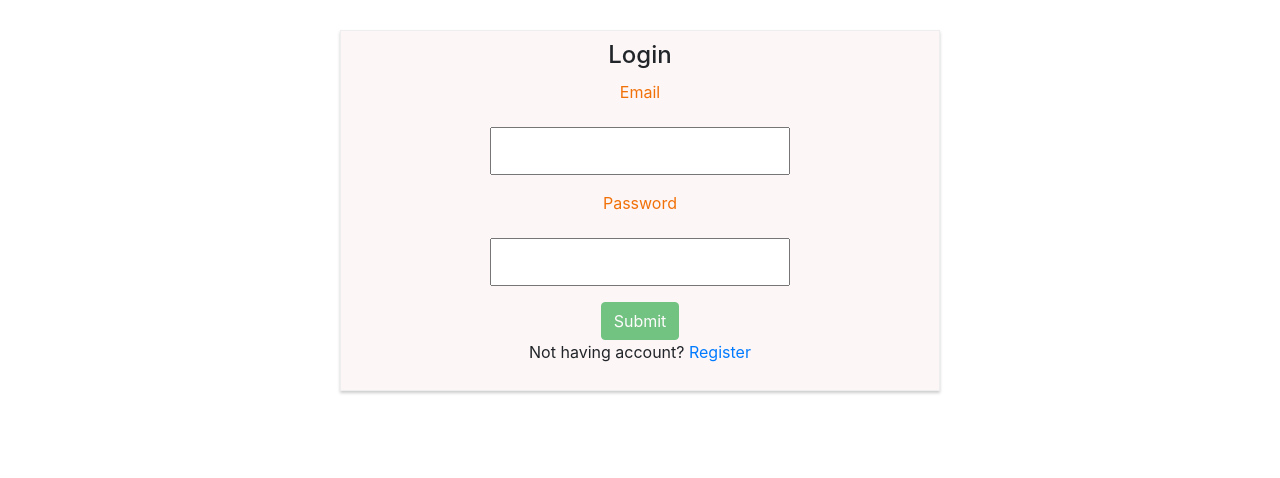
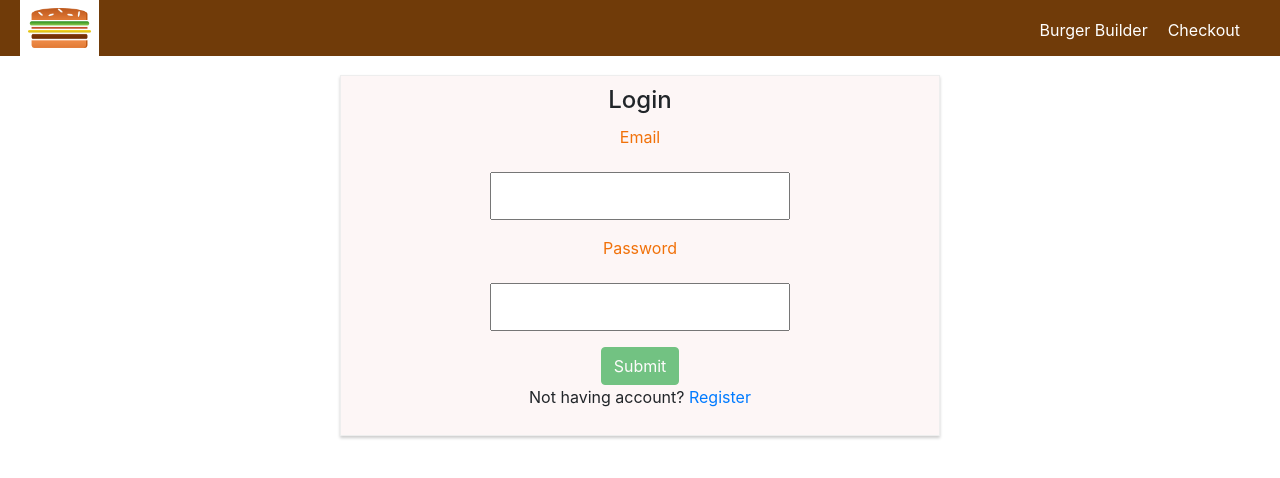
Before and after one commit to Prat99/react-burger-builder, a React app: page / in a window 1280 px wide. Shown: the top 478 px of the page. Built offline with nearby package versions, Linux system fonts and the light colour scheme.

Commit message:
auth error fixed still need to revamp login func

```diff
--- a/src/App.js
+++ b/src/App.js
@@ -12,26 +12,28 @@ import Logout from './containers/Auth/Logout/Logout';
 
 class App extends Component {
   render() {
-    let lay = null;
-    if (!this.props.isAuthenticated) {
-      lay = <AuthLayout >
-        <Switch>
-          <Route path='/' exact component={Auth}></Route>
-        </Switch>
-      </AuthLayout>
-    } else if (this.props.isAuthenticated) {
-      lay = <Layout>
-        <Switch>
+
+    // if (!this.props.isAuthenticated) {
+    //   console.log('inside unauthenticated');
+    //   lay = <AuthLayout >
+    //     <Switch>
+    //       <Route path='/' exact component={Auth}></Route>
+    //     </Switch>
+    //   </AuthLayout>
+    // } else if (this.props.isAuthenticated) {
+      let routes = (<Switch>
           <Route path='/checkout' exact component={Checkout}></Route>
-          <Route path='/burger-builder' exact component={BurgerBuilder}></Route>
           <Route path='/thankyou' exact component={Thankyou}></Route>
           <Route path='/logout' exact component={Logout}></Route>
-        </Switch>
-      </Layout>
-    }
+          <Route path='/burger' exact component={BurgerBuilder}></Route>
+          <Route path='/' exact component={Auth}></Route>
+        </Switch>)
+   // }
     return (
       <div>
-        {lay}
+       <Layout>
+         {routes}
+       </Layout>
       </div>
     );
   }
@@ -44,4 +46,5 @@ const mapStateToProps = state => {
   }
 }
 
-export default connect(mapStateToProps)(App);
+//export default connect(mapStateToProps)(App);
+export default App;
--- a/src/components/AuthForm/AuthForm.css
+++ b/src/components/AuthForm/AuthForm.css
@@ -1,7 +1,7 @@
 .AuthForm {
     width: 100%;
     max-width:600px;
-    margin: 30px auto;
+    margin: 75px auto;
     text-align: center;
     background-color: #fdf6f6;
     padding: 10px;
--- a/src/components/AuthForm/AuthForm.js
+++ b/src/components/AuthForm/AuthForm.js
@@ -3,7 +3,7 @@ import Aux from '../../hoc/Aux';
 import Input from '../ui/Input/Input';
 import classes from './AuthForm.css';
 const AuthForm = (props) => {
-    console.log('complete props in auth form', props);
+   // console.log('complete props in auth form', props);
     let form = '';
     if (props.formType === 'login') {
         form = <Aux>
--- a/src/components/Navigation/NavigationItems/NavigationItems.js
+++ b/src/components/Navigation/NavigationItems/NavigationItems.js
@@ -5,7 +5,7 @@ const NavigationItems = (props) => {
     return (
         <div className={classes.NavigationItems}>
             <ul>
-                <li><Link to='/burger-builder'>Burger Builder</Link></li>
+                <li><Link to='/burger'>Burger Builder</Link></li>
                 <li><Link to='/checkout'>Checkout</Link></li>
                 {props.isAuth ? <li ><Link to='/logout'>logout</Link></li> : null}
             </ul>
--- a/src/containers/Auth/Auth.js
+++ b/src/containers/Auth/Auth.js
@@ -54,19 +54,15 @@ class Auth extends Component {
 
   checkValidty(rules, value) {
     let isValid = false;
-
     if (rules.required) {
       isValid = value.trim() !== "";
     }
-
     if (rules.regex) {
       isValid = rules.regex.test(value) && isValid;
     }
-
     if (rules.minLength) {
       isValid = value.length > rules.minLength && isValid;
     }
-
     return isValid;
   }
 
@@ -111,7 +107,7 @@ class Auth extends Component {
   loginBtnHandler = () => {
     const authState = { ...this.state };
     const loginData = { ...this.state.loginForm };
-    console.log("authState", authState);
+    //console.log("authState", authState);
     if (authState.type === "register")
       this.props.onAuthRegister(
         loginData.email.config.value,
@@ -122,18 +118,31 @@ class Auth extends Component {
         loginData.email.config.value,
         loginData.password.config.value
       );
-    if (this.props.token && !this.error) {
-      console.log(this.props.token);
-      localStorage.setItem("token", this.props.token);
-    }
   };
 
+  // componentDidUpdate() {
+  //   console.log('inside auth component did mount');
+  //   if(this.props.error) {
+  //     alert('some error occured', this.props.error)
+  //   }
+  //   if(this.props.token && !this.props.showLoader && !this.props.error) {
+  //     localStorage.setItem('token', this.props.token);
+  //     this.props.history.push('/burger');
+  //   }
+  // }
+
+
   render() {
-      console.log('!!!!!!!!!!!',this.props);
     let authForm = "";
     if (this.props.showLoader) {
       authForm = <Spinner />;
-    } else {
+    }
+    let authLogin = null;
+    if(this.props.isAuthenticated) {
+      localStorage.setItem('token', this.props.token);
+      authLogin = <Redirect to='/burger' />
+    }
+     else {
       authForm = (
         <AuthForm
           formType={this.state.type}
@@ -144,20 +153,18 @@ class Auth extends Component {
         />
       );
     }
-    if(this.props.error) {
-      alert('some error occured', this.props.error)
-    }
-    if(this.props.token) {
-      localStorage.setItem('token', this.props.token);
-    }
-    return <div>{authForm}</div>;
+    return <div>
+      {authLogin}
+    {authForm}
+    </div>;
   }
 }
 const mapState = state => {
   return {
     error: state.auth.error,
     showLoader: state.auth.showLoader,
-    token: state.auth.token
+    token: state.auth.token,
+    isAuthenticated: state.auth.token !== null
   };
 };
 
--- a/src/containers/BurgerBuilder/BurgerBuilder.js
+++ b/src/containers/BurgerBuilder/BurgerBuilder.js
@@ -144,7 +144,7 @@ class BurgerBuilder extends Component {
             orderSummary = <Spinner />
         }
         let burger = this.props.error ? <p>Ingredients can't be loaded</p> : <h4 style={{color: 'black'}}>LOADING...</h4>
-        if (this.props.ing) {
+        if (this.props.ing && !this.props.error) {
             burger = <Aux>
                 <Burger title='your burger'
                     ingredients={this.props.ing}
@@ -172,10 +172,10 @@ class BurgerBuilder extends Component {
 
 const mapState = state => {
     return {
-        ing: state.ingredients,
-        totalPrice: state.totalPrice,
-        isPurchasable: state.isPurchasable,
-        error: state.error
+        ing: state.burgerBuilder.ingredients,
+        totalPrice: state.burgerBuilder.totalPrice,
+        isPurchasable: state.burgerBuilder.isPurchasable,
+        error: state.burgerBuilder.error
     }
 }
 
--- a/src/containers/Checkout/Checkout.js
+++ b/src/containers/Checkout/Checkout.js
@@ -69,8 +69,8 @@ class Checkout extends Component {
 
 const mapState = state => {
    return {
-       ingredients: state.ingredients,
-       totalPrice: state.totalPrice
+       ingredients: state.burgerBuilder.ingredients,
+       totalPrice: state.burgerBuilder.totalPrice
    }
 }
 export default connect(mapState)(Checkout);
--- a/src/index.js
+++ b/src/index.js
@@ -23,17 +23,17 @@ const store = createStore(rootReducer, composeEnhancers(
 ));
 
 //let auth = localStorage.getItem('username')
-let token = localStorage.getItem('token');
-let app = null;
-if (token) {
-        app = <App layout='user' />
-} else {
-        app = <App layout='admin' />
-}
+// let token = localStorage.getItem('token');
+// let app = null;
+// if (token) {
+//         app = <App layout='user' />
+// } else {
+//         app = <App layout='admin' />
+// }
 ReactDOM.render(
         <Provider store={store}>
                 <BrowserRouter>
-                        {app}
+                        <App />
                 </BrowserRouter>
         </Provider>,
         document.getElementById('root'));
```
Also changed, not shown: src/components/Navigation/Navigation.js (deleted).
